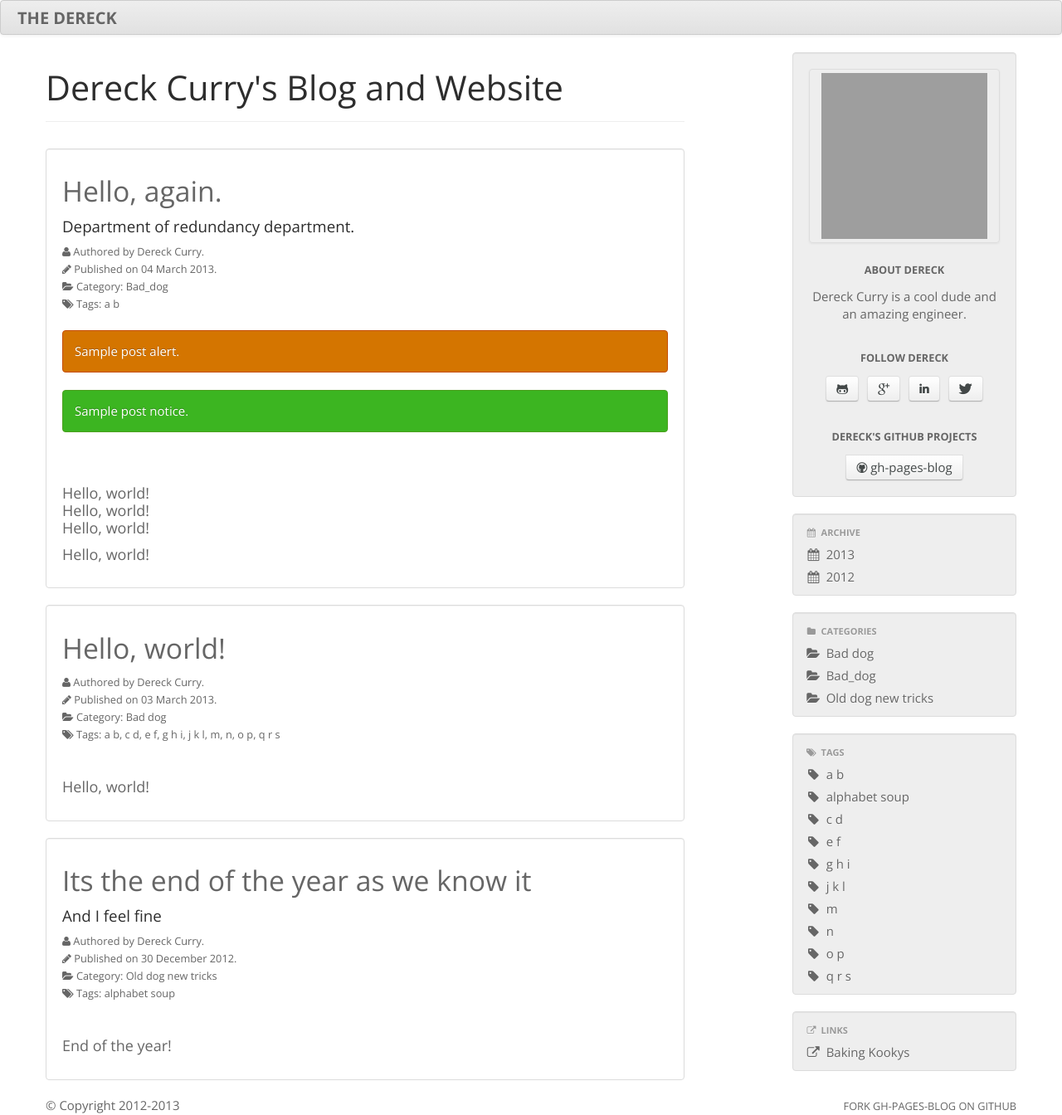
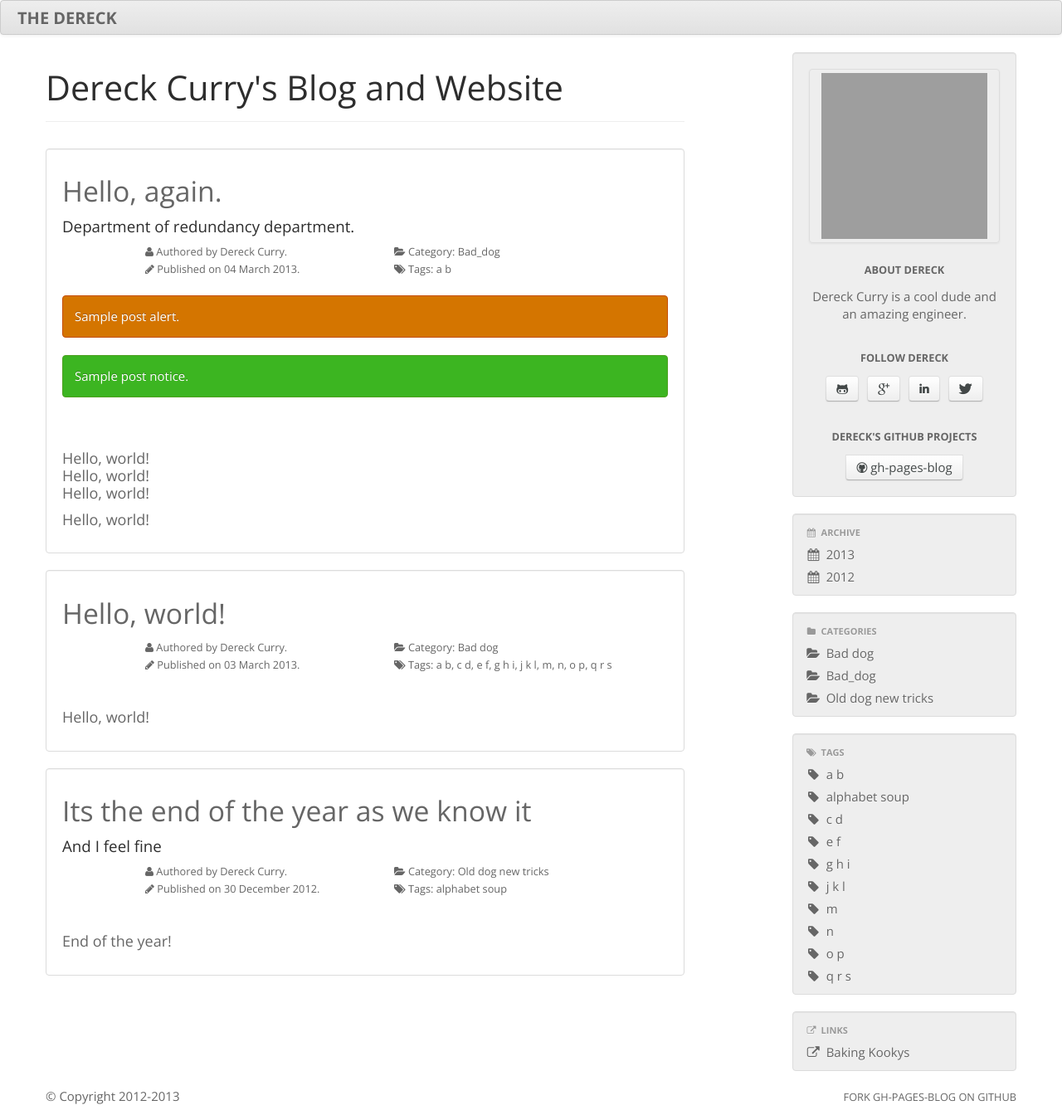
Before and after one commit to thedereck/thedereck.github.com, a Jekyll site: the page built from index.html, in a window 1280 px wide. Shown: the whole page at 83% size. Built offline with Jekyll 4.4.1, drawn with Linux system fonts in a browser that asks for light colours; grey boxes are pictures that could not be loaded.

Commit message:
More post formatting

```diff
--- a/index.html
+++ b/index.html
@@ -16,7 +16,7 @@ exclude: true
 
 				<div class="row">
 					<small>
-						<div class="span4">
+						<div class="span3 offset1">
 							{% if site.font_awesome.enabled %}
 								<i class="icon-user"></i>
 							{% endif %}
@@ -35,7 +35,7 @@ exclude: true
 							<br>
 						</div>
 
-						<div class="span4">
+						<div class="span3">
 							{% if p.category.size > 0 %}
 								{% if site.font_awesome.enabled %}
 									<i class="icon-folder-open"></i>
```
